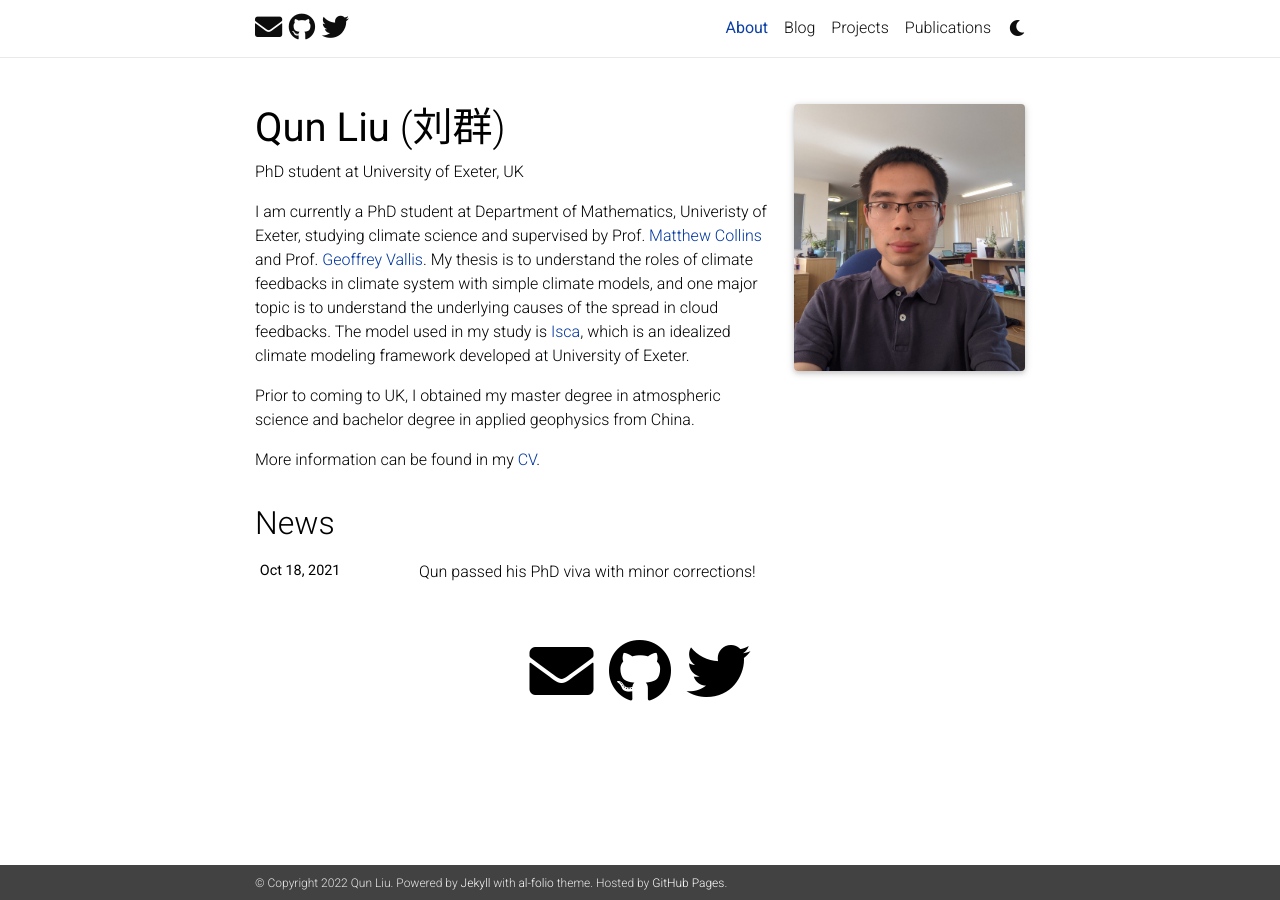
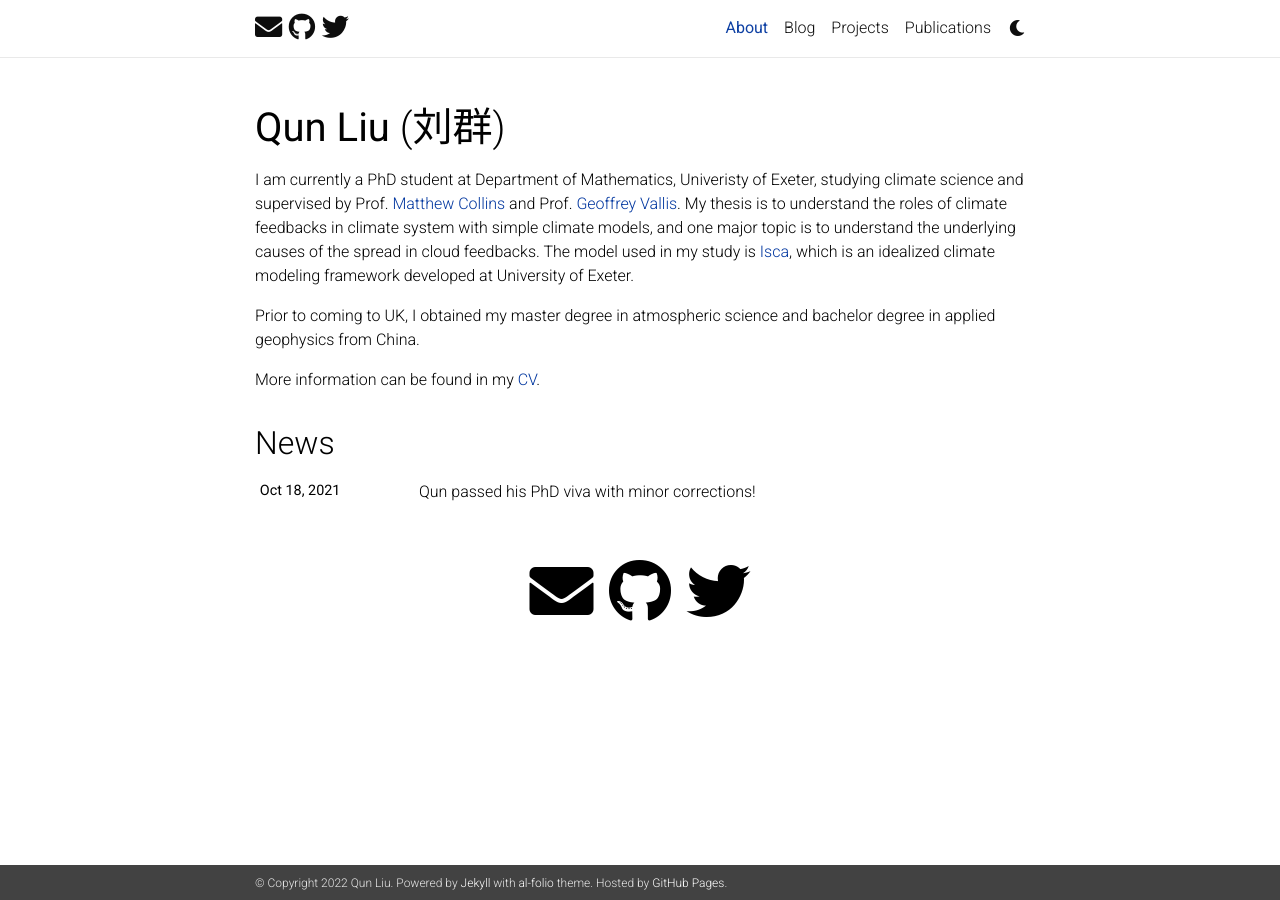
Before and after one commit to lqxyz/lqxyz.github.io, a Jekyll site: the page built from _pages/about.md, in a window 1280 px wide. Built offline with Jekyll 4.4.1, drawn with Linux system fonts in a browser that asks for light colours; nearby versions of some CDN libraries; comment, search, counter and statistics services are not loaded; a style sheet for code colours, icons or effects is not loaded.

Commit message:
remove photo from 'about' page

```diff
--- a/_pages/about.md
+++ b/_pages/about.md
@@ -2,11 +2,11 @@
 layout: about
 title: About
 permalink: /
-description: PhD student at University of Exeter, UK
+description:
 
 profile:
   align: right
-  image: profile_202107.jpg
+  image:
   address: >
 news: true # includes a list of news items
 selected_papers: false # includes a list of papers marked as "selected={true}"
@@ -25,14 +25,3 @@ I am currently a PhD student at Department of Mathematics, Univeristy of Exeter,
 Prior to coming to UK, I obtained my master degree in atmospheric science and bachelor degree in applied geophysics from China.
 
 More information can be found in my [CV]({{ '/cv/' | relative_url }}).
-
-<!---
-
-    <p>Address:</p>
-      <p>R919, Laver Building</p>
-      <p>Department of Mathematics</p>
-      <p>University of Exeter</p>
-      <p>North Park Road</p>
-      <p>Exeter, UK, EX4 4QE</p>
-
--->
```
